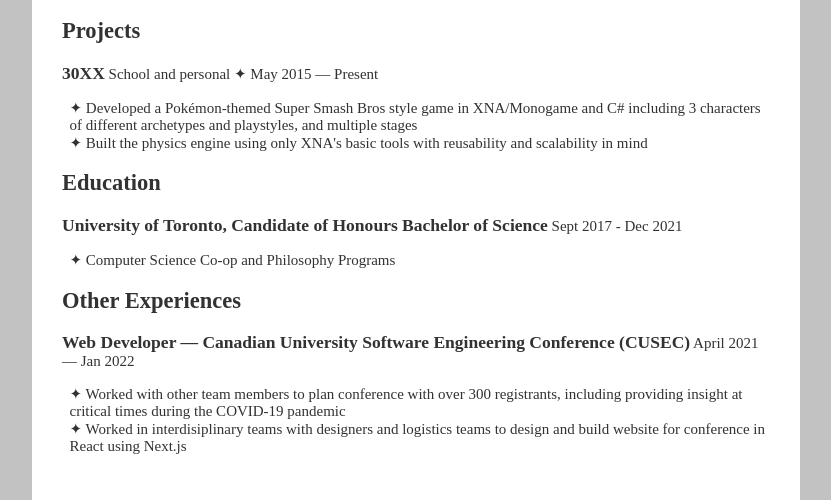
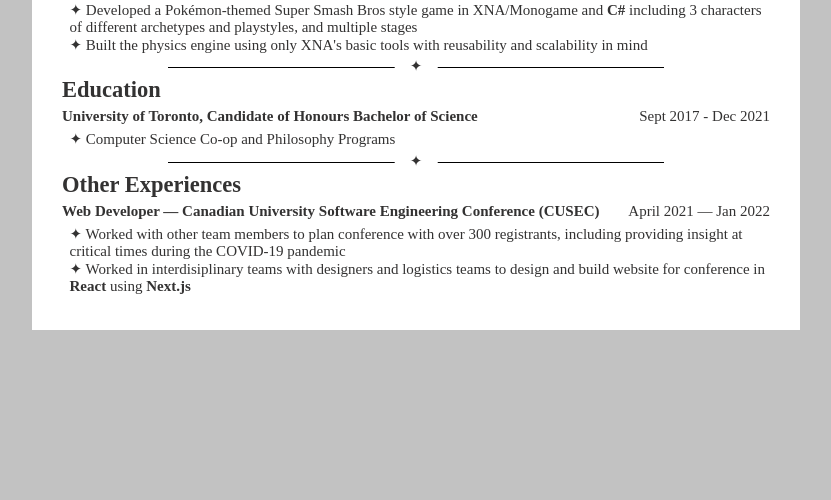
Before and after one commit to yungchar/resume, a plain HTML site: page index.html in a window 1280 px wide. Shown: the part 687-1187 px from the top of the page, without its empty margins (224-1055 px from the left). After the commit the page ends 1017 px from the top, so only its background shows below. Drawn offline with Linux system fonts and the light colour scheme.

Commit message:
add more stars and shit

```diff
--- a/css/starry/resume.scss
+++ b/css/starry/resume.scss
@@ -16,6 +16,7 @@ $doc-bg: #c2c2c2;
 body
 {
 	// For the pdf to be highlightable, this font needs to be on the system during pdf creation
+	font-family: "PT Serif", serif;
 	color: $font-main;
 
 	break-after: page;
@@ -50,6 +51,10 @@ html
 
 .header
 {
+	h1
+	{
+		margin: 0.25em 0;
+	}
 
 	.row
 	{
@@ -79,6 +84,35 @@ html
 
 .block
 {
+	margin-top: 1rem;
+	padding-top: 0.25rem;
+	position: relative;
+
+	&::before
+	{
+		content: "";
+		position: absolute;
+		border-top: 1.5px solid black;
+		left: 15%;
+		right: 15%;
+		top: -1.5px;
+	}
+
+	&::after
+	{
+		content: '✦';
+		position: absolute;
+		left: 50%;
+		top: -0.75em;
+		transform: translateX(-50%);
+		background: white;
+		padding: 0 1rem;
+	}
+
+	.section-header
+	{
+		margin: 5px 0;
+	}
 
 	.same-line {
 		display: inline;
@@ -93,25 +127,35 @@ html
 
 		.project-name
 		{
+			font-size: 1em;
+			margin: 0;
 		}
 
 		.extra-info
 		{
+			float: right;
 
-			.info-divider::before
+			.info-divider
 			{
-                content: "✦";
+				margin: 0 0.125rem;
+
+				&::before
+				{
+					content: "✦";
+				}
 			}
 		}
 	}
 
 	.skills
 	{
+		font-weight: bold;
 	}
 
 	ul
 	{
 		list-style: none;
+		margin: 3px 0;
 
 		padding-left: 0.5rem;
 
--- a/index.html
+++ b/index.html
@@ -19,7 +19,7 @@
 		<div class="content">
 
 			<!--<div class="block">
-                <h2>Skills</h2>
+                <h2 class="section-header">Skills</h2>
 
                 <div class="inner-block">
 					<ul>
@@ -35,11 +35,11 @@
 			</div>-->
 
 			<div class="block">
-				<h2>Experience</h2>
+				<h2 class="section-header">Experience</h2>
 
 				<div class="inner-block">
 					<div class="row">
-						<h3>Software Engineer &#8212 Stripe</h3>
+						<h3 class="project-name">Software Engineer &#8212 Stripe</h3>
 						<span class="extra-info">New York City, US <span class="info-divider"></span> March 2022 &#8212</span>
 					</div>
 
@@ -53,7 +53,7 @@
 
 				<div class="inner-block">
 					<div class="row">
-						<h3>Software Engineering Co-op &#8212 Loblaw Digital</h3>
+						<h3 class="project-name">Software Engineering Co-op &#8212 Loblaw Digital</h3>
 						<span class="extra-info">Toronto, Canada <span class="info-divider"></span> May 2021 &#8212 Aug 2021</span>
 					</div>
 
@@ -65,7 +65,7 @@
 
 				<div class="inner-block">
 					<div class="row">
-						<h3>Software Engineering Intern &#8212 Blaise Transit Ltd.</h3>
+						<h3 class="project-name">Software Engineering Intern &#8212 Blaise Transit Ltd.</h3>
 						<span class="extra-info">Montreal, Canada <span class="info-divider"></span> Sept 2020 &#8212 Dec 2020</span>
 					</div>
 
@@ -79,7 +79,7 @@
 
                 <!--<div class="inner-block">
 					<div class="row">
-						<h3>Software Developer Intern &#8212 Vouchr Inc.</h3>
+						<h3 class="project-name">Software Developer Intern &#8212 Vouchr Inc.</h3>
 						<span class="extra-info">Toronto, Canada <span class="info-divider"></span> Sept 2019 &#8212 Dec 2019</span>
 					</div>
 
@@ -92,7 +92,7 @@
 
 				<div class="inner-block">
 					<div class="row">
-						<h3>Junior Full Stack Developer &#8212 Verto Inc.</h3>
+						<h3 class="project-name">Junior Full Stack Developer &#8212 Verto Inc.</h3>
 						<span class="extra-info">Toronto, Canada <span class="info-divider"></span> Dec 2018 &#8212 April 2019</span>
 					</div>
 
@@ -105,7 +105,7 @@
 			</div>
 
 			<div class="block">
-				<h2>Projects</h2>
+				<h2 class="section-header">Projects</h2>
 
 				<div class="inner-block">
 					<div class="row">
@@ -122,11 +122,11 @@
 			</div>
 
 			<div class="block">
-				<h2>Education</h2>
+				<h2 class="section-header">Education</h2>
 
 				<div class="inner-block">
 					<div class="row">
-						<h3>University of Toronto, Candidate of Honours Bachelor of Science</h3>
+						<h3 class="project-name">University of Toronto, Candidate of Honours Bachelor of Science</h3>
 						<span class="extra-info">Sept 2017 - Dec 2021</span>
 					</div>
 
@@ -139,11 +139,11 @@
 			</div>
 
 			<div class="block">
-				<h2>Other Experiences</h2>
+				<h2 class="section-header">Other Experiences</h2>
 
 				<div class="inner-block">
 					<div class="row">
-						<h3>Web Developer &#8212 Canadian University Software Engineering Conference (CUSEC)</h3>
+						<h3 class="project-name">Web Developer &#8212 Canadian University Software Engineering Conference (CUSEC)</h3>
 						<span class="extra-info">April 2021 &#8212 Jan 2022</span>
 					</div>
 
```
Also changed, not shown: css/starry/resume.css.
